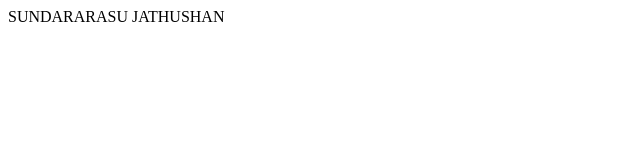
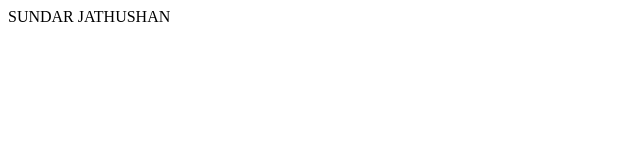
Before and after one commit to Jathushan1/MyFirstProject, a plain HTML site: page index.html in a window 1280 px wide. Shown: the full height of the page, 0-640 px from the left. Drawn offline with Linux system fonts and the light colour scheme.

Commit message:
changed sundararasu to sunder

```diff
--- a/index.html
+++ b/index.html
@@ -2,5 +2,5 @@
 <head>
     <title>my first project</title>
     </head>
-    <body>SUNDARARASU JATHUSHAN</body>
+    <body>SUNDAR JATHUSHAN</body>
 </html>
```
